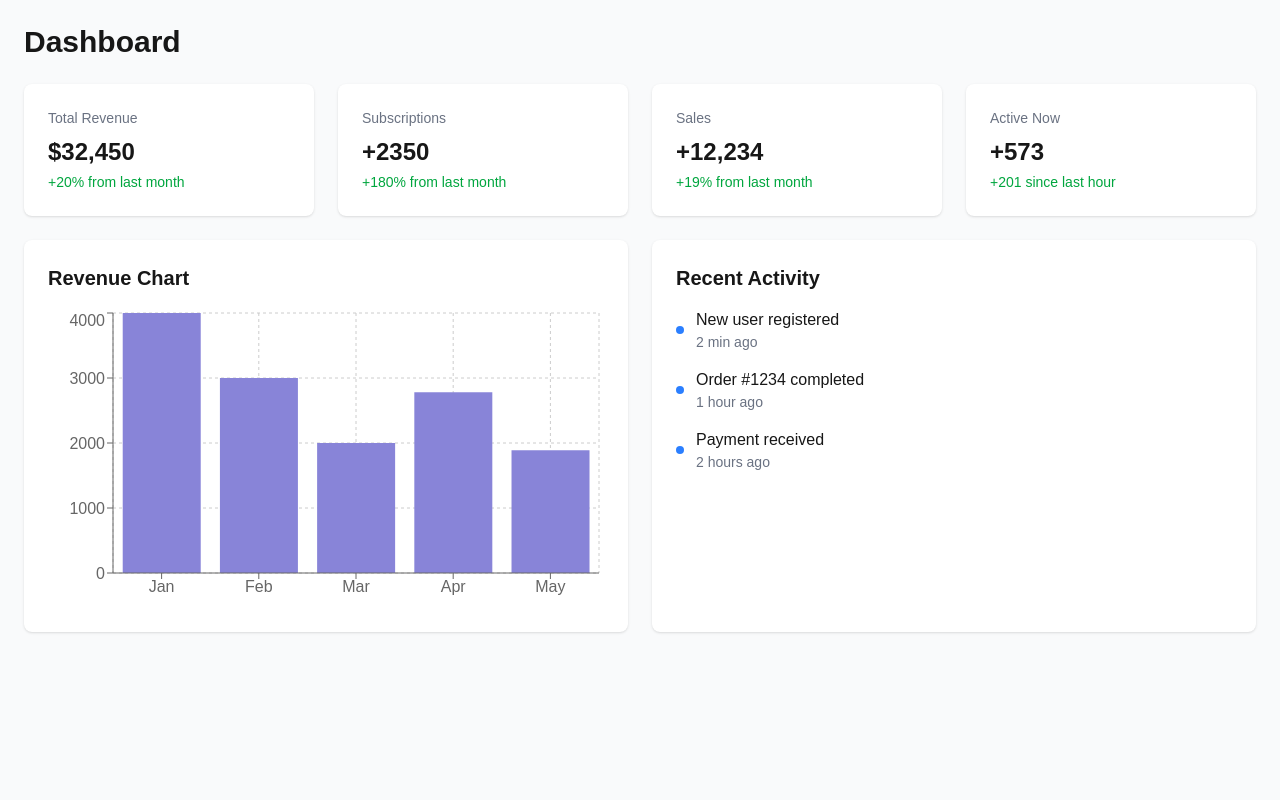
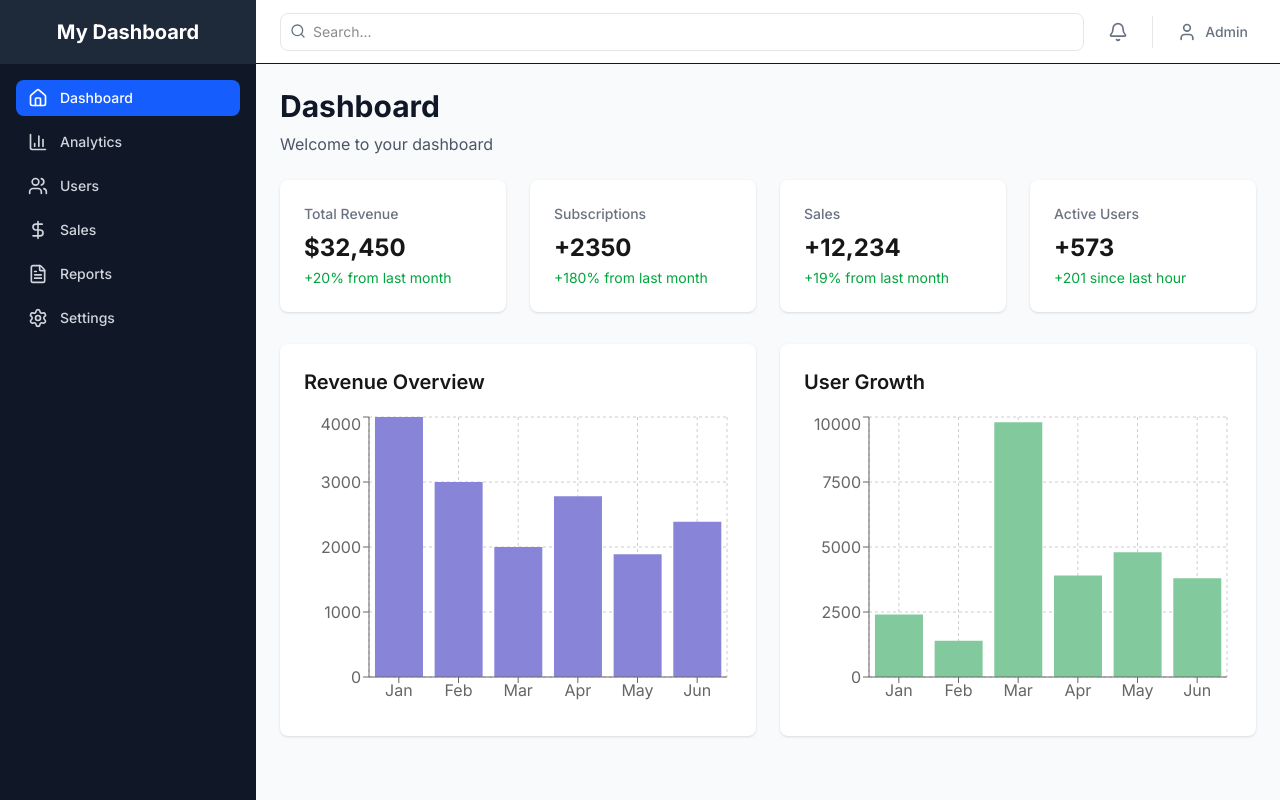
Before and after one commit to Kirubel-Amare/enterprise_admin_dashboard_v2, a Next.js app in the folder my-dashboard/: page / in a window 1280 px wide. Built offline with nearby package versions, Linux system fonts and the light colour scheme.

Commit message:
feat: implement layout with sidebar and header components, enhance dashboard structure

```diff
--- a/my-dashboard/src/app/layout.tsx
+++ b/my-dashboard/src/app/layout.tsx
@@ -1,5 +1,10 @@
 import './globals.css'
 import type { Metadata } from 'next'
+import { Inter } from 'next/font/google'
+import { Sidebar } from '@/components/Sidebar'
+import { Header } from '@/components/Header'
+
+const inter = Inter({ subsets: ['latin'] })
 
 export const metadata: Metadata = {
   title: 'My Dashboard',
@@ -13,9 +18,15 @@ export default function RootLayout({
 }) {
   return (
     <html lang="en">
-      <body>
-        <div className="min-h-screen bg-gray-50">
-          {children}
+      <body className={inter.className}>
+        <div className="flex h-screen">
+          <Sidebar />
+          <div className="flex flex-1 flex-col overflow-hidden">
+            <Header />
+            <main className="flex-1 overflow-auto bg-gray-50 p-6">
+              {children}
+            </main>
+          </div>
         </div>
       </body>
     </html>
--- a/my-dashboard/src/app/page.tsx
+++ b/my-dashboard/src/app/page.tsx
@@ -1,31 +1,33 @@
-"use client";
-
+'use client'
 import { Card } from '@/components/ui/Card'
+import { use } from 'react'
 import { BarChart, Bar, XAxis, YAxis, CartesianGrid, Tooltip, ResponsiveContainer } from 'recharts'
 
 const data = [
-  { name: 'Jan', revenue: 4000 },
-  { name: 'Feb', revenue: 3000 },
-  { name: 'Mar', revenue: 2000 },
-  { name: 'Apr', revenue: 2780 },
-  { name: 'May', revenue: 1890 },
+  { name: 'Jan', revenue: 4000, users: 2400 },
+  { name: 'Feb', revenue: 3000, users: 1398 },
+  { name: 'Mar', revenue: 2000, users: 9800 },
+  { name: 'Apr', revenue: 2780, users: 3908 },
+  { name: 'May', revenue: 1890, users: 4800 },
+  { name: 'Jun', revenue: 2390, users: 3800 },
 ]
 
 export default function Dashboard() {
   return (
-    <div className="p-6">
-      <h1 className="text-3xl font-bold mb-6">Dashboard</h1>
+    <div>
+      <h1 className="text-3xl font-bold text-gray-900 mb-2">Dashboard</h1>
+      <p className="text-gray-600 mb-6">Welcome to your dashboard</p>
 
-      <div className="grid grid-cols-1 md:grid-cols-2 lg:grid-cols-4 gap-6 mb-6">
+      <div className="grid grid-cols-1 md:grid-cols-2 lg:grid-cols-4 gap-6 mb-8">
         <Card title="Total Revenue" value="$32,450" description="+20% from last month" />
         <Card title="Subscriptions" value="+2350" description="+180% from last month" />
         <Card title="Sales" value="+12,234" description="+19% from last month" />
-        <Card title="Active Now" value="+573" description="+201 since last hour" />
+        <Card title="Active Users" value="+573" description="+201 since last hour" />
       </div>
 
       <div className="grid grid-cols-1 lg:grid-cols-2 gap-6">
         <div className="bg-white p-6 rounded-lg shadow">
-          <h2 className="text-xl font-semibold mb-4">Revenue Chart</h2>
+          <h2 className="text-xl font-semibold mb-4">Revenue Overview</h2>
           <ResponsiveContainer width="100%" height={300}>
             <BarChart data={data}>
               <CartesianGrid strokeDasharray="3 3" />
@@ -38,26 +40,18 @@ export default function Dashboard() {
         </div>
 
         <div className="bg-white p-6 rounded-lg shadow">
-          <h2 className="text-xl font-semibold mb-4">Recent Activity</h2>
-          <div className="space-y-4">
-            <ActivityItem time="2 min ago" action="New user registered" />
-            <ActivityItem time="1 hour ago" action="Order #1234 completed" />
-            <ActivityItem time="2 hours ago" action="Payment received" />
-          </div>
+          <h2 className="text-xl font-semibold mb-4">User Growth</h2>
+          <ResponsiveContainer width="100%" height={300}>
+            <BarChart data={data}>
+              <CartesianGrid strokeDasharray="3 3" />
+              <XAxis dataKey="name" />
+              <YAxis />
+              <Tooltip />
+              <Bar dataKey="users" fill="#82ca9d" />
+            </BarChart>
+          </ResponsiveContainer>
         </div>
       </div>
     </div>
   )
 }
-
-function ActivityItem({ time, action }: { time: string; action: string }) {
-  return (
-    <div className="flex items-center space-x-3">
-      <div className="w-2 h-2 bg-blue-500 rounded-full"></div>
-      <div>
-        <p className="font-medium">{action}</p>
-        <p className="text-sm text-gray-500">{time}</p>
-      </div>
-    </div>
-  )
-}
--- /dev/null
+++ b/my-dashboard/src/components/Header.tsx
@@ -0,0 +1,35 @@
+'use client'
+
+import { Bell, Search, User } from 'lucide-react'
+
+export function Header() {
+  return (
+    <header className="flex h-16 shrink-0 items-center gap-4 border-b bg-white px-6">
+      <div className="flex flex-1 items-center gap-4">
+        <form className="flex-1">
+          <div className="relative">
+            <Search className="absolute left-2.5 top-2.5 h-4 w-4 text-gray-500" />
+            <input
+              type="search"
+              placeholder="Search..."
+              className="w-full bg-white rounded-lg border border-gray-200 py-2 pl-8 pr-4 text-sm focus:outline-none focus:ring-2 focus:ring-blue-500"
+            />
+          </div>
+        </form>
+      </div>
+
+      <nav className="flex items-center gap-4">
+        <button className="rounded-lg p-2 text-gray-500 hover:bg-gray-100 hover:text-gray-700">
+          <Bell className="h-5 w-5" />
+        </button>
+
+        <div className="h-8 w-px bg-gray-200"></div>
+
+        <button className="flex items-center gap-2 rounded-lg p-2 text-gray-500 hover:bg-gray-100 hover:text-gray-700">
+          <User className="h-5 w-5" />
+          <span className="text-sm font-medium">Admin</span>
+        </button>
+      </nav>
+    </header>
+  )
+}
--- /dev/null
+++ b/my-dashboard/src/components/Sidebar.tsx
@@ -0,0 +1,55 @@
+'use client'
+
+import Link from 'next/link'
+import { usePathname } from 'next/navigation'
+import {
+  Home,
+  BarChart3,
+  Settings,
+  Users,
+  DollarSign,
+  FileText
+} from 'lucide-react'
+
+const navigation = [
+  { name: 'Dashboard', href: '/', icon: Home },
+  { name: 'Analytics', href: '/analytics', icon: BarChart3 },
+  { name: 'Users', href: '/users', icon: Users },
+  { name: 'Sales', href: '/sales', icon: DollarSign },
+  { name: 'Reports', href: '/reports', icon: FileText },
+  { name: 'Settings', href: '/settings', icon: Settings },
+]
+
+export function Sidebar() {
+  const pathname = usePathname()
+
+  return (
+    <div className="flex h-full w-64 flex-col bg-gray-900">
+      <div className="flex items-center justify-center h-16 shrink-0 px-4 bg-gray-800">
+        <h1 className="text-xl font-bold text-white">My Dashboard</h1>
+      </div>
+
+      <nav className="flex-1 space-y-2 px-4 py-4">
+        {navigation.map((item) => {
+          const Icon = item.icon
+          const isActive = pathname === item.href
+
+          return (
+            <Link
+              key={item.name}
+              href={item.href}
+              className={`flex items-center px-3 py-2 text-sm font-medium rounded-lg transition-colors ${
+                isActive
+                  ? 'bg-blue-600 text-white'
+                  : 'text-gray-300 hover:bg-gray-800 hover:text-white'
+              }`}
+            >
+              <Icon className="mr-3 h-5 w-5" />
+              {item.name}
+            </Link>
+          )
+        })}
+      </nav>
+    </div>
+  )
+}
```
